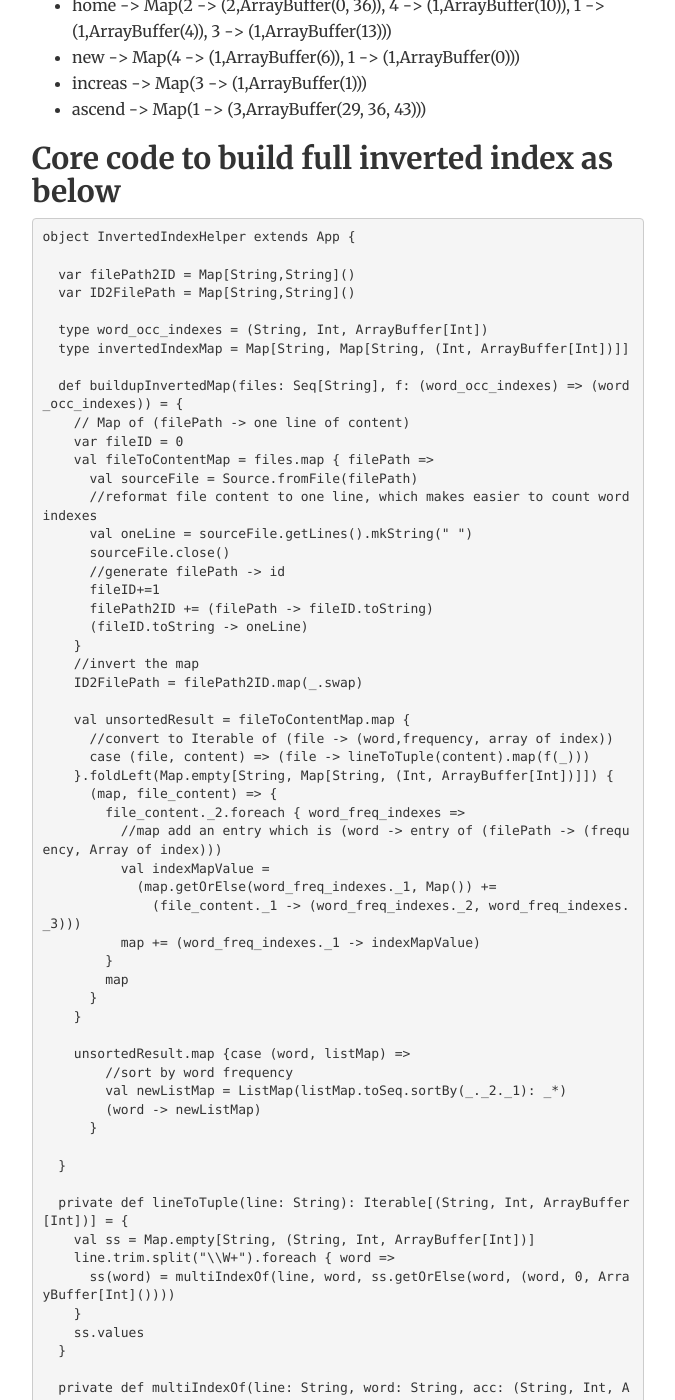
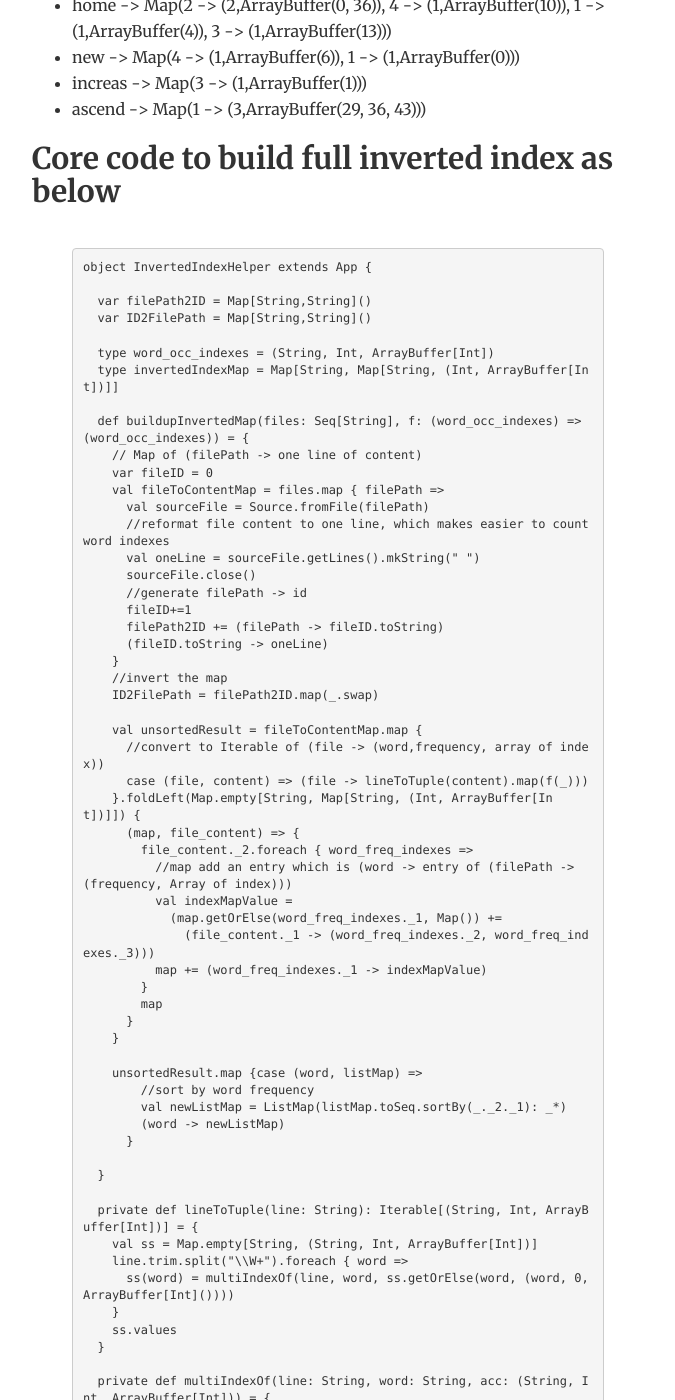
Before and after one commit to flying3615/flying3615.github.io, a Jekyll site: the page built from _posts/2017-03-19-search engine.md, in a window 1280 px wide and 1400 px high, scrolled down 766 px. Shown: the whole window, without its empty margins (302-977 px from the left). Built offline with Jekyll 4.4.1, drawn with Linux system fonts in a browser that asks for light colours; some of the changed text lies outside the part shown.

Commit message:
Update 2017-03-19-search engine.md

```diff
--- a/_posts/2017-03-19-search engine.md
+++ b/_posts/2017-03-19-search engine.md
@@ -29,7 +29,7 @@ entry of inverted index map format like `word -> Map(doc_id -> (occurrences, ind
 ## Core code to build full inverted index as below
 
 
-{% highlight scala %}
+<pre class="prettyprint">
 object InvertedIndexHelper extends App {
 
   var filePath2ID = Map[String,String]()
@@ -104,7 +104,7 @@ object InvertedIndexHelper extends App {
 
 }
 
-{% endhighlight %}
+</pre>
 
 ## Unit test covered by
 [scalaTest](http://www.scalatest.org/) & [akka-testkit](http://doc.akka.io/docs/akka/current/scala/testing.html)
```
